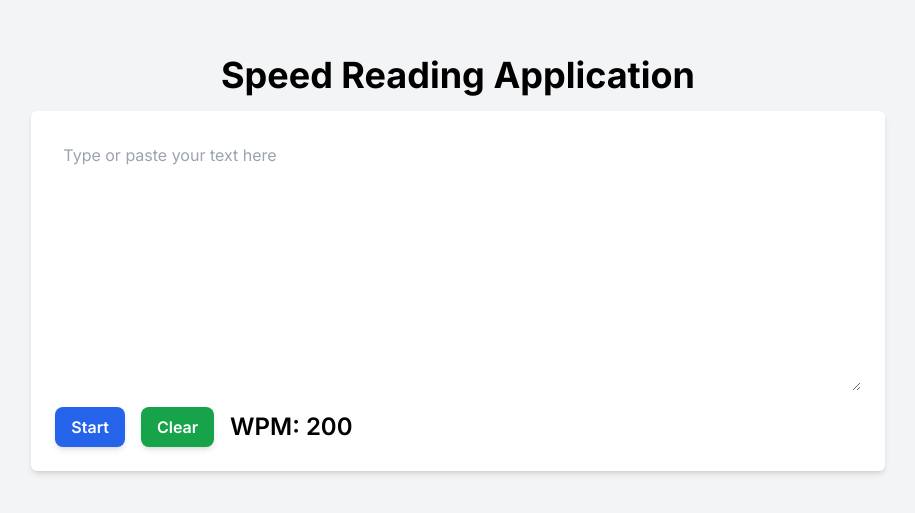
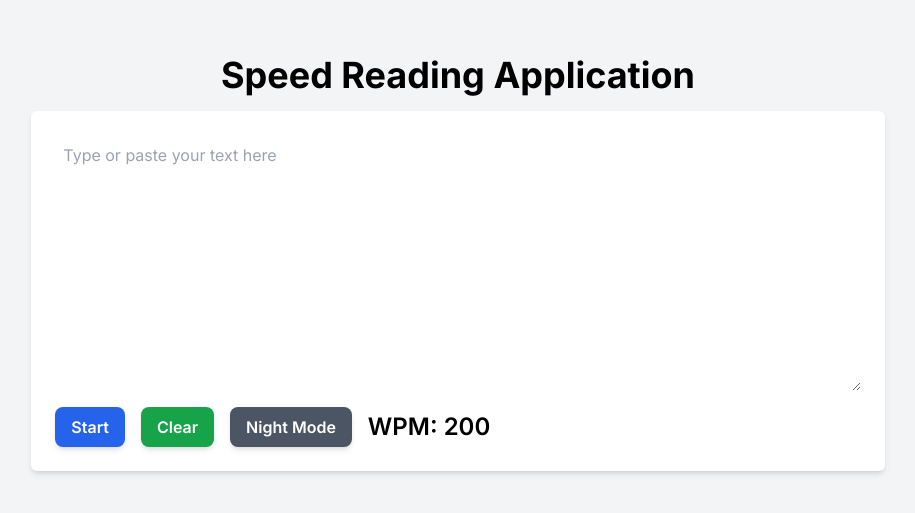
Before and after one commit to vicarb/speedreader, a Next.js app: page / in a window 1280 px wide. Shown: the part 137-650 px from the top of the page, without its empty margins (182-1097 px from the left). Built offline with nearby package versions, Linux system fonts and the light colour scheme.

Commit message:
added night mode

```diff
--- a/components/Reader/Reader.tsx
+++ b/components/Reader/Reader.tsx
@@ -7,6 +7,7 @@ const Reader = () => {
   const [currentWord, setCurrentWord] = useState('');
   const [isReading, setIsReading] = useState(false);
   const [wpm, setWpm] = useState(200); // Words per minute
+  const [nightMode, setNightMode] = useState(false); // Night mode
 
   useEffect(() => {
     const speed = 60000 / wpm; // Calculate the interval for each word
@@ -14,7 +15,6 @@ const Reader = () => {
     function startReading(wordsArray: string[]) {
       if (wordsArray.length === 0) {
         setIsReading(false);
-
         return;
       }
       setCurrentWord(wordsArray[0]);
@@ -27,7 +27,6 @@ const Reader = () => {
       startReading(words);
     }
   }, [isReading, words, wpm]);
-
 
   const handleStart = () => {
     setWords(text.split(' '));
@@ -46,7 +45,7 @@ const Reader = () => {
   };
 
   return (
-    <div className="flex flex-col items-center justify-center min-h-screen py-2 bg-gray-100">
+    <div className={`flex flex-col items-center justify-center min-h-screen py-2 ${nightMode ? 'bg-gray-900 text-white' : 'bg-gray-100 text-black'}`}>
       <h1 className="text-2xl md:text-4xl font-bold mb-4">Speed Reading Application</h1>
       <div className="p-6 bg-white shadow-md rounded-md w-2/3">
         <div className="relative h-64 overflow-hidden">
@@ -77,6 +76,12 @@ const Reader = () => {
             >
               Clear
             </button>
+            <button
+              className="px-4 py-2 font-semibold text-white bg-gray-600 rounded-lg shadow-md hover:bg-gray-700"
+              onClick={() => setNightMode(!nightMode)}
+            >
+              {nightMode ? 'Light Mode' : 'Night Mode'}
+            </button>
             <div className="self-center text-2xl font-semibold">
               <label htmlFor="wpm">WPM: </label>
               <input
```
Lines whose indentation alone changed are shown as unchanged.
